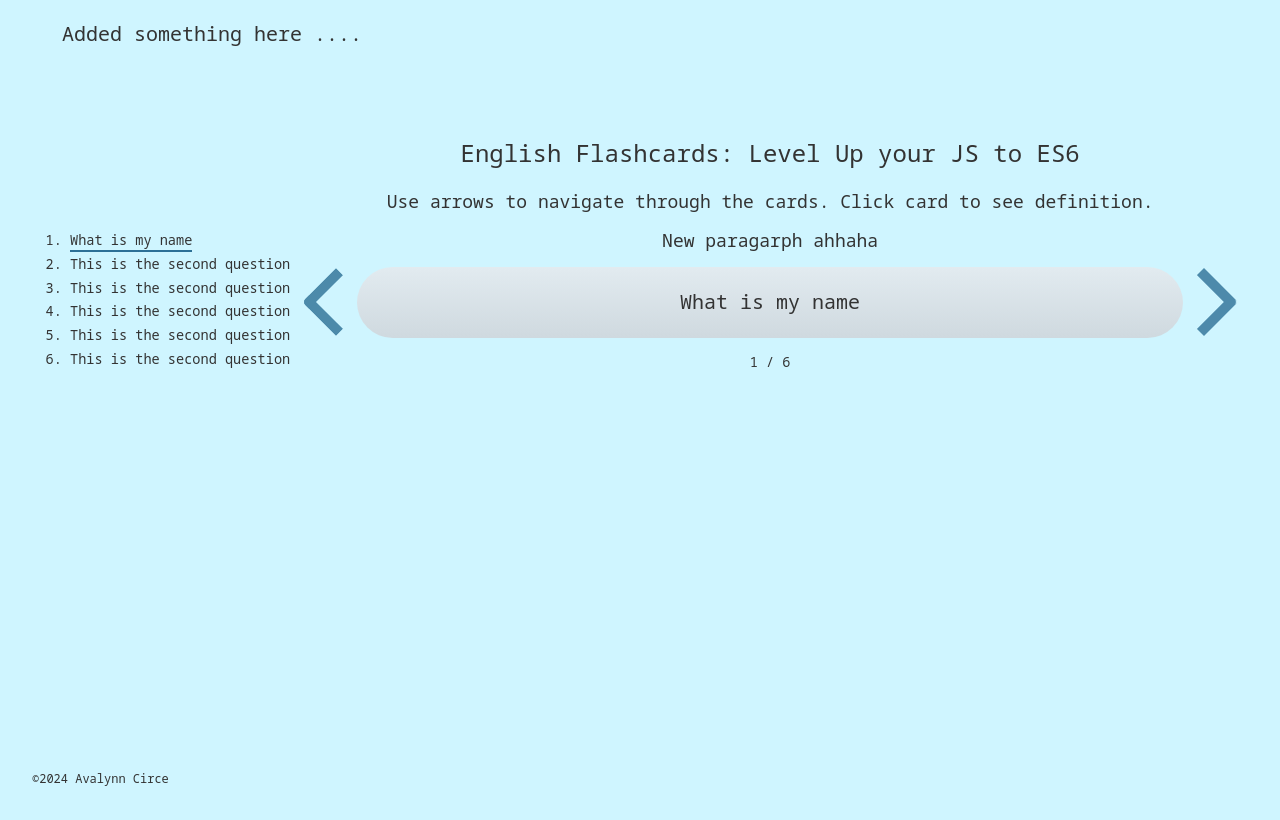
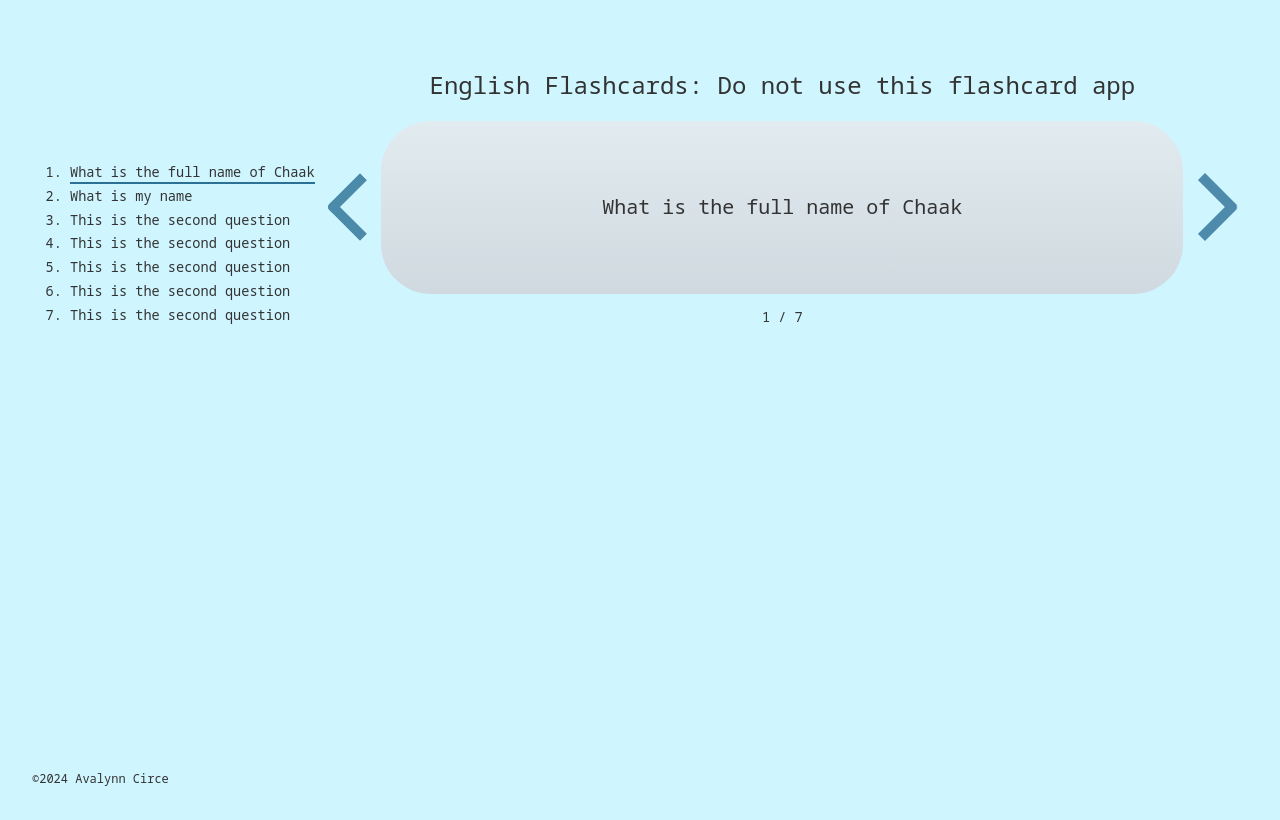
Before and after one commit to chaaklau/hello, a plain HTML site: page index.html in a window 1280 px wide. Drawn offline with Linux system fonts and the light colour scheme.

Commit message:
Update app content

```diff
--- a/index.html
+++ b/index.html
@@ -8,7 +8,6 @@
 
     <!-- Link to CSS -->
     <link rel="stylesheet" href="./resources/css/styles.css">
-    <p> Added something here .... </p>
     <!-- Favicon -->
     <link rel="icon" type="image/png" href="./favicon.png">
 </head>
@@ -17,9 +16,7 @@
         <section id="index"><!-- function buildIndex() --></section>
         <section id="content">
             <header>
-                <h1>English Flashcards: <span>Level Up your JS to ES6</span></h1>
-                <h2>Use arrows to navigate through the&nbsp;cards. <span>Click card to see definition.</span></h2>
-                <h2>New paragarph ahhaha</h2>
+                <h1>English Flashcards: <span>Do not use this flashcard app</span></h1>
             </header>
             <section id="flashcards">
                 <button id="prev"aria-label="previous"></button>
--- a/resources/js/data.json
+++ b/resources/js/data.json
@@ -1,5 +1,10 @@
 [
     {
+		"prompt": "What is the full name of Chaak",
+		"answer": "Chaak is a Maya god of rain.",
+		"link": "I dont' know"
+	},
+	{
 		"prompt": "What is my name",
 		"answer": "My name is <i>Doraemon</i>.",
 		"link": "https://google.com"
```
